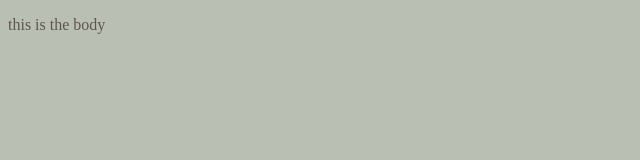
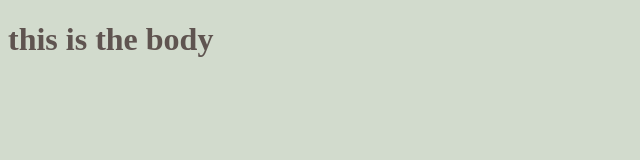
Before and after one commit to fs-fakereal/fakereal, a plain HTML site: page website/index.html in a window 1280 px wide. Shown: the whole page, without its empty margins (0-640 px from the left). Drawn offline with Linux system fonts and the light colour scheme.

Commit message:
fixed the background color and text color

```diff
--- a/website/css/base.css
+++ b/website/css/base.css
@@ -1,4 +1,10 @@
+html {
+  height: 100%;
+}
+
 body {
-  background-color: rgb(185, 192, 179);
+  background-color: rgb(210, 219, 205);
   color: rgb(95, 84, 80);
+
+  font-family: serif;
 }
--- a/website/index.html
+++ b/website/index.html
@@ -10,6 +10,6 @@
   </head>
 
   <body>
-    <p>this is the body</p>
+    <h1>this is the body</h1>
   </body>
 </html>
```
